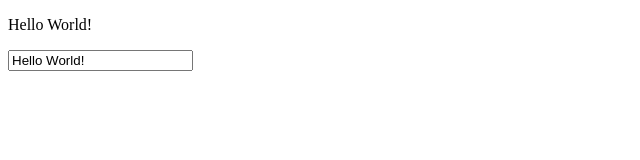
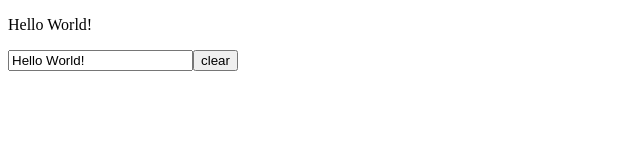
Before and after one commit to toshiro-koba/my-project, a Vue app: page / in a window 1280 px wide. Shown: the top 160 px of the page, without its empty margins (0-640 px from the left). Built offline with nearby package versions, Linux system fonts and the light colour scheme.

Commit message:
クリアイベントボタン追加

```diff
--- a/src/App.vue
+++ b/src/App.vue
@@ -7,6 +7,7 @@
       no text
     </p>
     <input type="text" v-model="msg">
+    <button @click="clear()">clear</button>
   </div>
 </template>
 
@@ -16,6 +17,11 @@ export default {
     return {
       msg: 'Hello World!'
     }
+  },
+  methods: {
+    clear () {
+      this.msg = ''
+    }
   }
 }
 </script>
```
